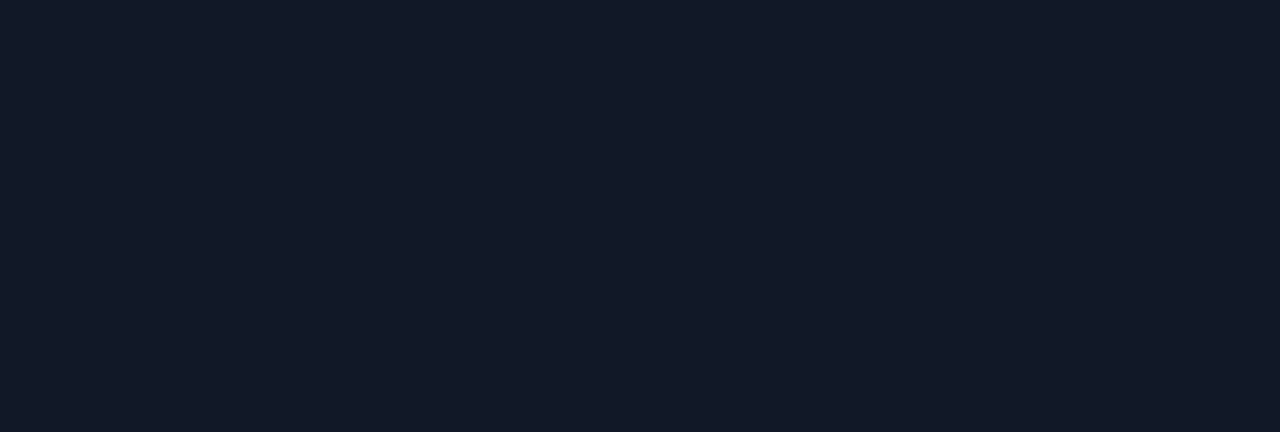
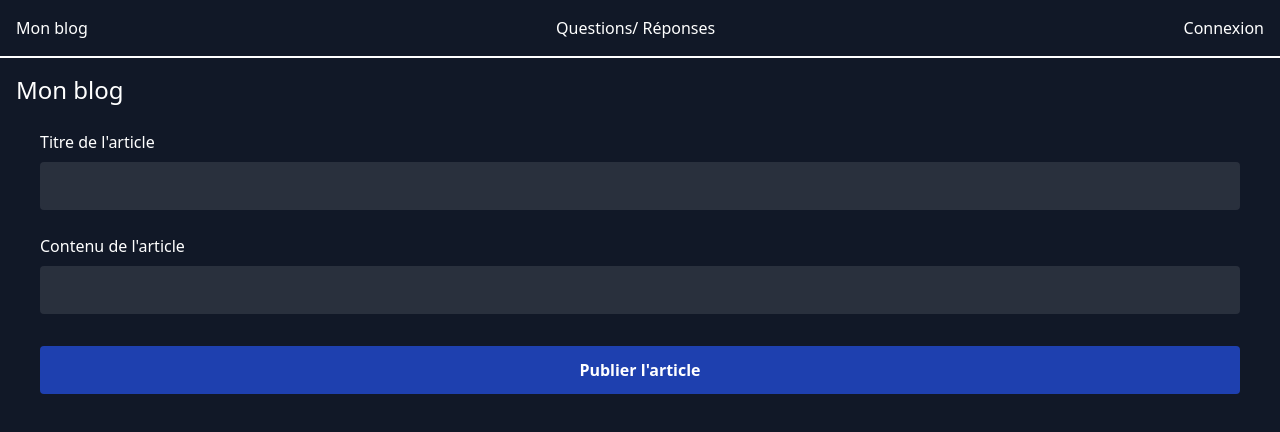
Before and after one commit to exosky12/BlogNextjs, a Next.js app: page / in a window 1280 px wide. Shown: the top 432 px of the page. Built offline with nearby package versions, Linux system fonts and the light colour scheme.

Commit message:
add lastest files

```diff
--- /dev/null
+++ b/src/app/head.tsx
@@ -0,0 +1,9 @@
+export default function Head() {
+  return (
+    <>
+      <title></title>
+      <meta content="width=device-width, initial-scale=1" name="viewport" />
+      <link rel="icon" href="/favicon.ico" />
+    </>
+  )
+}
--- a/src/app/layout.tsx
+++ b/src/app/layout.tsx
@@ -1,7 +1,8 @@
+import { Header } from '../components/Header/Header';
 import './globals.css';
 
 export const metadata = {
-	title: 'StarterPack by Exosky',
+	title: 'Create Next App',
 	description: 'Generated by create next app',
 };
 
@@ -13,6 +14,7 @@ export default function RootLayout({
 	return (
 		<html lang='en'>
 			<body className='bg-gray-900'>
+				<Header />
 				{children}</body>
 		</html>
 	);
--- a/src/app/page.tsx
+++ b/src/app/page.tsx
@@ -1,3 +1,12 @@
+
+import { AddBlog } from "../components/Blog/AddBlog/AddPost"
+
+
 export default function Home() {
-	return;
+  return (
+    <div className="p-4">
+      <h1 className="text-2xl text-white">Mon blog</h1>
+      <AddBlog />
+    </div>
+  )
 }
--- /dev/null
+++ b/src/components/Blog/AddBlog/AddPost.tsx
@@ -0,0 +1,45 @@
+'use client';
+
+import React from 'react';
+
+export const AddBlog = () => {
+	const handleSubmit = (event: React.FormEvent<HTMLFormElement>) => {
+		event.preventDefault();
+		const formData = new FormData(event.currentTarget);
+
+		if (!formData) return;
+
+		const postTitle = formData.get('Title');
+		const postContent = formData.get('Content');
+
+		if (!postTitle || !postContent) return;
+	};
+
+	return (
+		<div className='w-full h-full p-6 text-white'>
+			<form className='flex flex-col gap-2' onSubmit={handleSubmit}>
+				<label htmlFor='Title'>Titre de l'article</label>
+				<input
+					className='p-3 text-white placeholder-white bg-white rounded bg-opacity-10'
+					type='text'
+					name='Title'
+					required={true}
+				/>
+				<label className='mt-4' htmlFor='Content'>
+					Contenu de l'article
+				</label>
+				<input
+					className='p-3 text-white placeholder-white bg-white rounded bg-opacity-10'
+					type='text'
+					name='Content'
+					required={true}
+				/>
+				<button
+					className='w-auto p-3 mt-6 font-bold bg-blue-800 rounded'
+					type='submit'>
+					Publier l'article
+				</button>
+			</form>
+		</div>
+	);
+};
--- /dev/null
+++ b/src/components/Header/Header.tsx
@@ -0,0 +1,14 @@
+import Link from 'next/link';
+import React from 'react';
+
+export const Header = () => {
+	return (
+		<nav className='min-w-full p-4 border-b-2 border-white border-solid'>
+			<ul className='flex justify-between text-white'>
+				<Link href='/'>Mon blog</Link>
+				<Link href='/QA'>Questions/ Réponses</Link>
+				<Link href='/Log'>Connexion</Link>
+			</ul>
+		</nav>
+	);
+};
```
